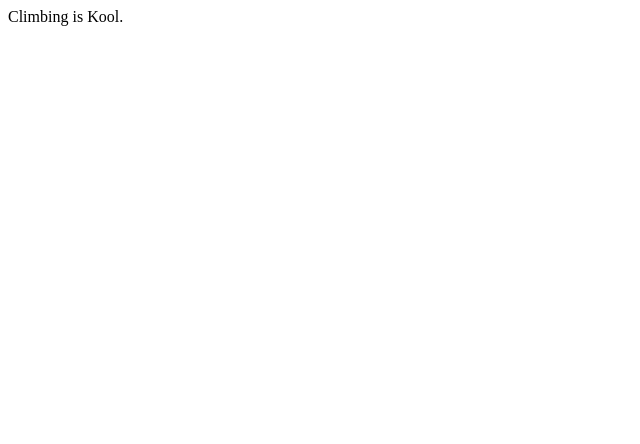
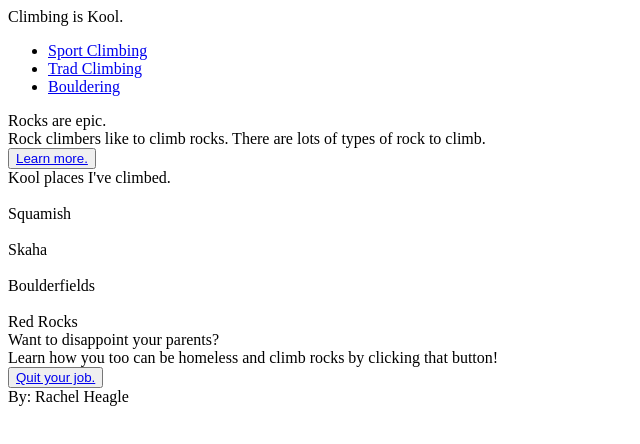
Before and after one commit to rheagle/landing-page, a plain HTML site: page index.html in a window 1280 px wide. Shown: the whole page, without its empty margins (0-640 px from the left). Drawn offline with Linux system fonts and the light colour scheme.

Commit message:
Create first draft of HTML.

```diff
--- a/index.html
+++ b/index.html
@@ -9,7 +9,60 @@
 </head>
 <body>
     <div class="header">
-        Climbing is Kool.
+        <div class="header-top">
+            <div class="head-text">Climbing is Kool.</div>
+            <div class="head-links">
+                <ul>
+                    <li><a href="https://en.wikipedia.org/wiki/Sport_climbing">Sport Climbing</a></li>
+                    <li><a href="https://en.wikipedia.org/wiki/Traditional_climbing">Trad Climbing</a></li>
+                    <li><a href="https://en.wikipedia.org/wiki/Bouldering#:~:text=Bouldering%20is%20a%20form%20of,use%20of%20ropes%20or%20harnesses.">Bouldering</a></li>
+                </ul>
+            </div>
+        </div>
+        <div class="header-main">
+            <div class="hero">
+                <div class="hero-title">Rocks are epic.</div>
+                <div class="hero-text">Rock climbers like to climb rocks. There are lots of types of rock to climb.</div>
+                <button class="hero-button"><a href="https://www.thecrag.com/en/article/rocktypes">Learn more.</a></button>
+            </div>
+        </div>
     </div>
+
+    <div class="section-two">
+        <div class="subject">Kool places I've climbed.</div>
+        <div class="places">
+            <div class="item">
+                <img src="" alt="">
+                <div class="caption">Squamish</div>
+            </div>
+            <div class="item">
+                <img src="" alt="">
+                <div class="caption">Skaha</div>
+            </div>
+            <div class="item">
+                <img src="" alt="">
+                <div class="caption">Boulderfields</div>
+            </div>
+            <div class="item">
+                <img src="" alt="">
+                <div class="caption">Red Rocks</div>
+            </div>
+        </div>
+    </div>
+
+    <div class="section-three">
+        <div class="quote"></div>
+        <div class="author"></div>
+    </div>
+
+    <div class="section-four">
+        <div class="box">
+            <div class="catch">Want to disappoint your parents?</div>
+            <div class="reel">Learn how you too can be homeless and climb rocks by clicking that button!</div>
+            <button class="dirtbag"><a href="https://8bplus.com/blogs/the-eatmorechalk-blog/how-to-live-a-dirtbag-lifestyle">Quit your job.</a></button>
+        </div>
+    </div>
+
+    <div class="footer">By: Rachel Heagle</div>
 </body>
 </html>
```
